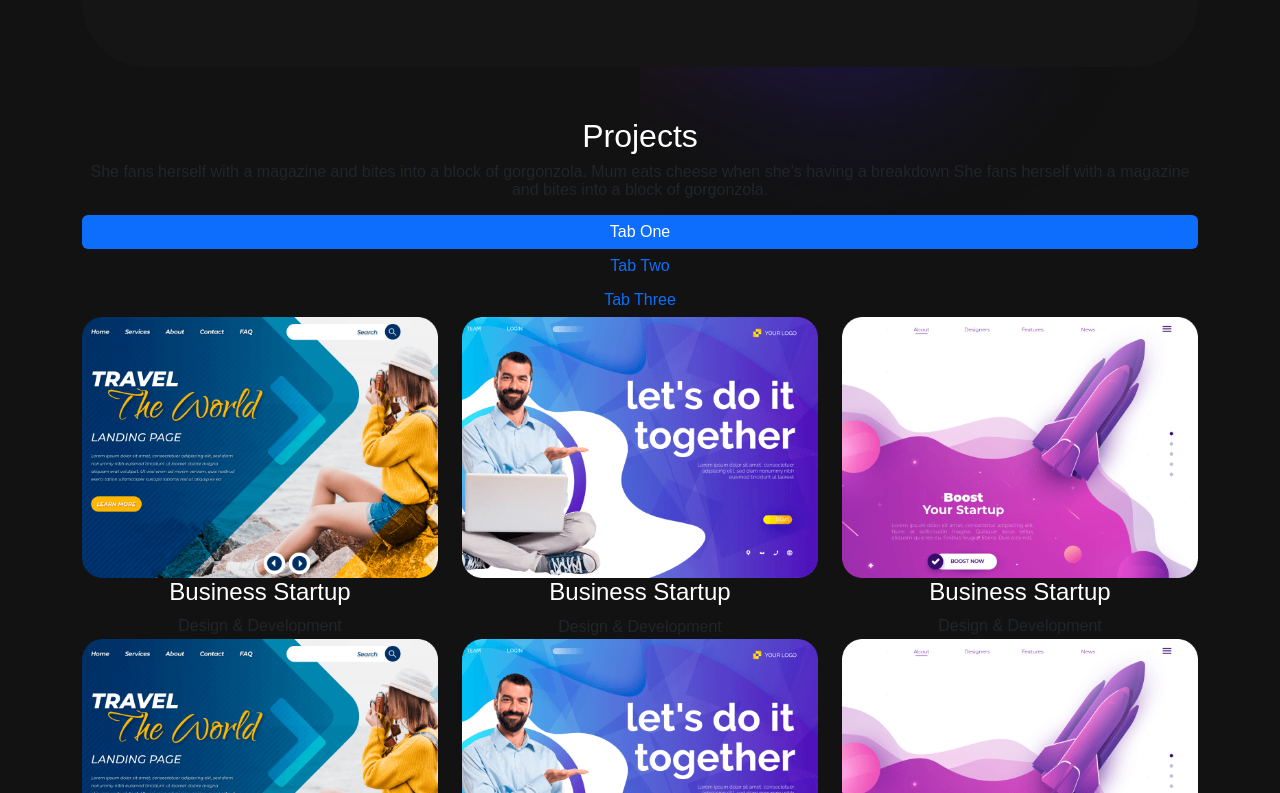
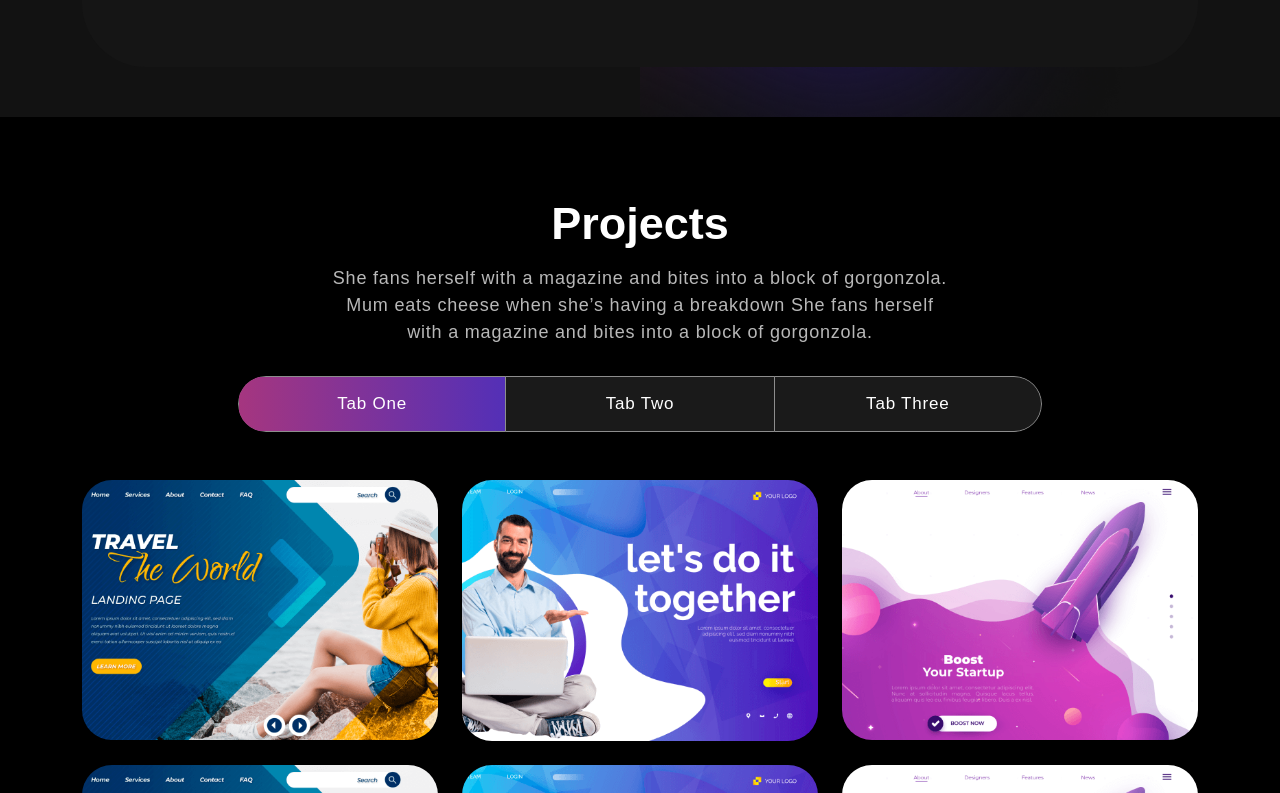
Before and after one commit to Juancaceres963/personal-profolio, a React (Create React App) app: page / in a window 1280 px wide. Shown: the part 1207-2000 px from the top of the page. Built offline with nearby package versions, Linux system fonts and the light colour scheme.

Commit message:
Projects section styles

```diff
--- a/src/App.css
+++ b/src/App.css
@@ -337,6 +337,133 @@ nav.navbar .navbar-toggler[aria-expanded="true"] .navbar-toggler-icon {
   z-index: -4;
 }
 
+/************ Projects Css ************/
+.project {
+  padding: 80px 0;
+  position: relative;
+  background-color: black;
+}
+.project h2 {
+	font-size: 45px;
+	font-weight: 700;
+  text-align: center;
+}
+.project p {
+  color: #B8B8B8;
+  font-size: 18px;
+  letter-spacing: 0.8px;
+  line-height: 1.5em;
+  margin: 14px auto 30px auto;
+  text-align: center;
+  width: 56%;
+}
+.project .nav.nav-pills {
+  width: 72%;
+  margin: 0 auto 40px auto;
+  border-radius: 50px;
+  background-color: rgb(255 255 255 / 10%);
+  overflow: hidden;
+}
+.project .nav.nav-pills .nav-item {
+  width: 33.33333%;
+}
+.project .nav.nav-pills .nav-link {
+  background-color: transparent;
+  border-radius: 0;
+  padding: 17px 0;
+  color: #fff;
+  width: 100%;
+  font-size: 17px;
+  letter-spacing: 0.8px;
+  font-weight: 500;
+  position: relative;
+  transition: 0.3s ease-in-out;
+  text-align: center;
+  z-index: 0;
+}
+.project .nav.nav-pills .nav-link::before {
+    content: "";
+    position: absolute;
+    width: 0;
+    height: 100%;
+    background: linear-gradient(90.21deg, #AA367C -5.91%, #4A2FBD 111.58%);
+    top: 0;
+    left: 0;
+    z-index: -1;
+    transition: 0.3s ease-in-out;
+}
+.project .nav.nav-pills .nav-link.active::before {
+    width: 100% !important;
+}
+.project .nav.nav-pills .nav-link.active {
+    border: 1px solid rgba(255, 255, 255, 1);
+}
+.nav-link#projects-tabs-tab-first {
+  border: 1px solid rgba(255, 255, 255, 0.5);
+  border-radius: 55px 0px 0px 55px;
+}
+.nav-link#projects-tabs-tab-second {
+  border-top: 1px solid rgba(255, 255, 255, 0.5);
+  border-bottom: 1px solid rgba(255, 255, 255, 0.5);
+}
+.nav-link#projects-tabs-tab-third {
+  border: 1px solid rgba(255, 255, 255, 0.5);
+  border-radius: 0 55px 55px 0;
+}
+.proj-imgbx {
+  position: relative;
+  border-radius: 30px;
+  overflow: hidden;
+  margin-bottom: 24px;
+}
+.proj-imgbx::before {
+  content: "";
+  background: linear-gradient(90.21deg, #AA367C -5.91%, #4A2FBD 111.58%);
+  opacity: 0.85;
+  position: absolute;
+  width: 100%;
+  height: 0;
+  transition: 0.4s ease-in-out;
+}
+.proj-imgbx:hover::before {
+  height: 100%;
+}
+.proj-txtx {
+  position: absolute;
+  text-align: center;
+  top: 65%;
+  left: 50%;
+  transform: translate(-50%, -50%);
+  transition: 0.5s ease-in-out;
+  opacity: 0;
+  width: 100%;
+}
+.proj-imgbx:hover .proj-txtx {
+  top: 50%;
+  opacity: 1;
+}
+.proj-txtx h4 {
+  font-size: 30px;
+  font-weight: 700;
+  letter-spacing: 0.8px;
+  line-height: 1.1em;
+}
+.proj-txtx span {
+  font-style: italic;
+  font-weight: 400;
+  font-size: 15px;
+  letter-spacing: 0.8px;
+  color: #fff;
+}
+.background-image-right {
+  top: 20%;
+  position: absolute;
+  bottom: 0;
+  width: 35%;
+  right: 0;
+  z-index: -4;
+}
+
 /********************** React App ****************/
 .App {
   text-align: center;
--- a/src/components/Projects.js
+++ b/src/components/Projects.js
@@ -46,7 +46,7 @@ export const Projects = () => {
                         <h2>Projects</h2>
                         <p>She fans herself with a magazine and bites into a block of gorgonzola. Mum eats cheese when she’s having a breakdown She fans herself with a magazine and bites into a block of gorgonzola.</p>
                         <TabContainer id="projects-tabs" defaultActiveKey="first">
-                            <Nav variant="pills" className="flex-column">
+                            <Nav variant="pills" className="nav-pills mb-5 justify-content-center align-items-center" id="pills-tab">
                                 <Nav.Item>
                                     <Nav.Link eventKey="first">Tab One</Nav.Link>
                                 </Nav.Item>
```
Lines whose indentation alone changed are shown as unchanged.
